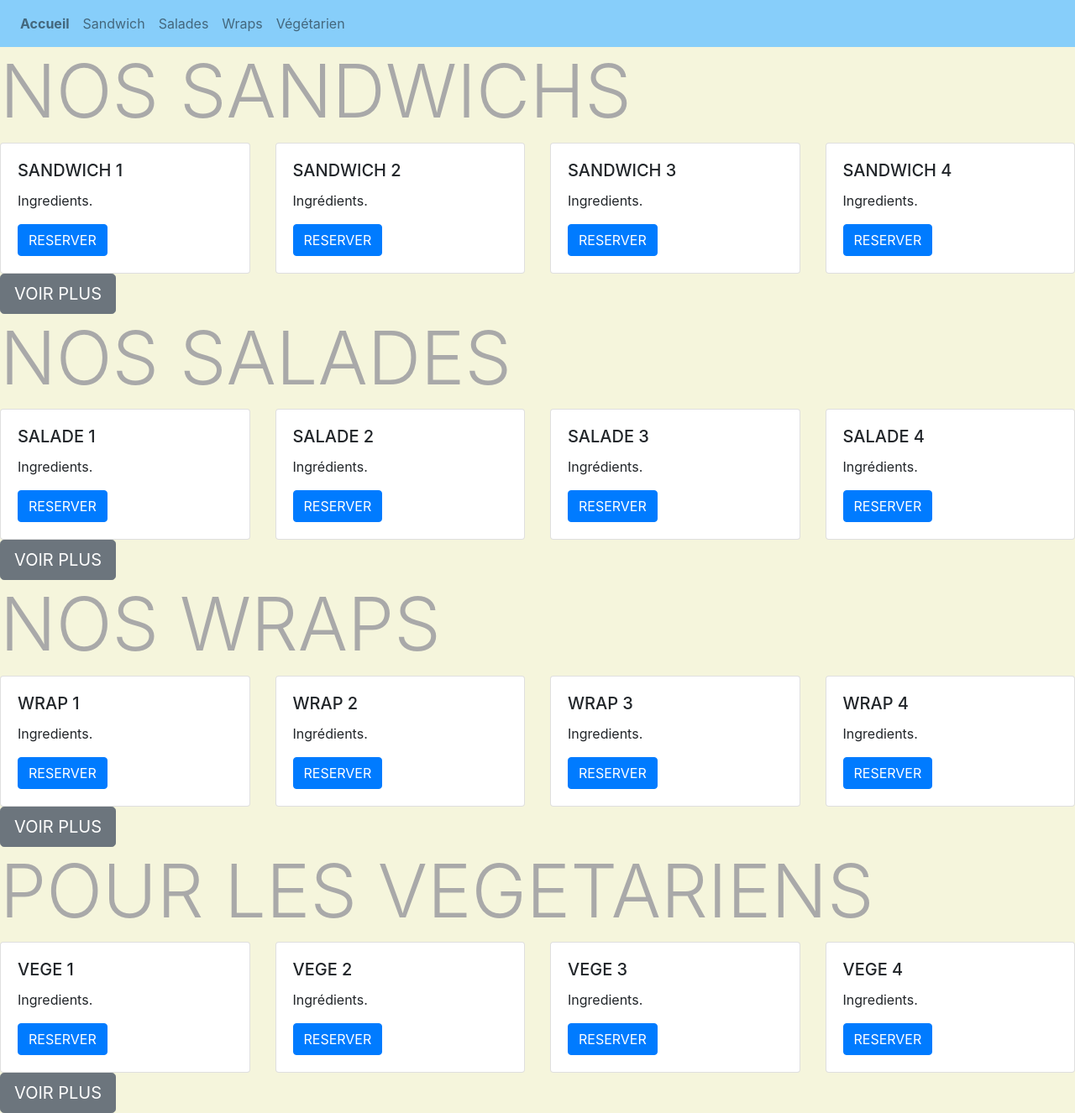
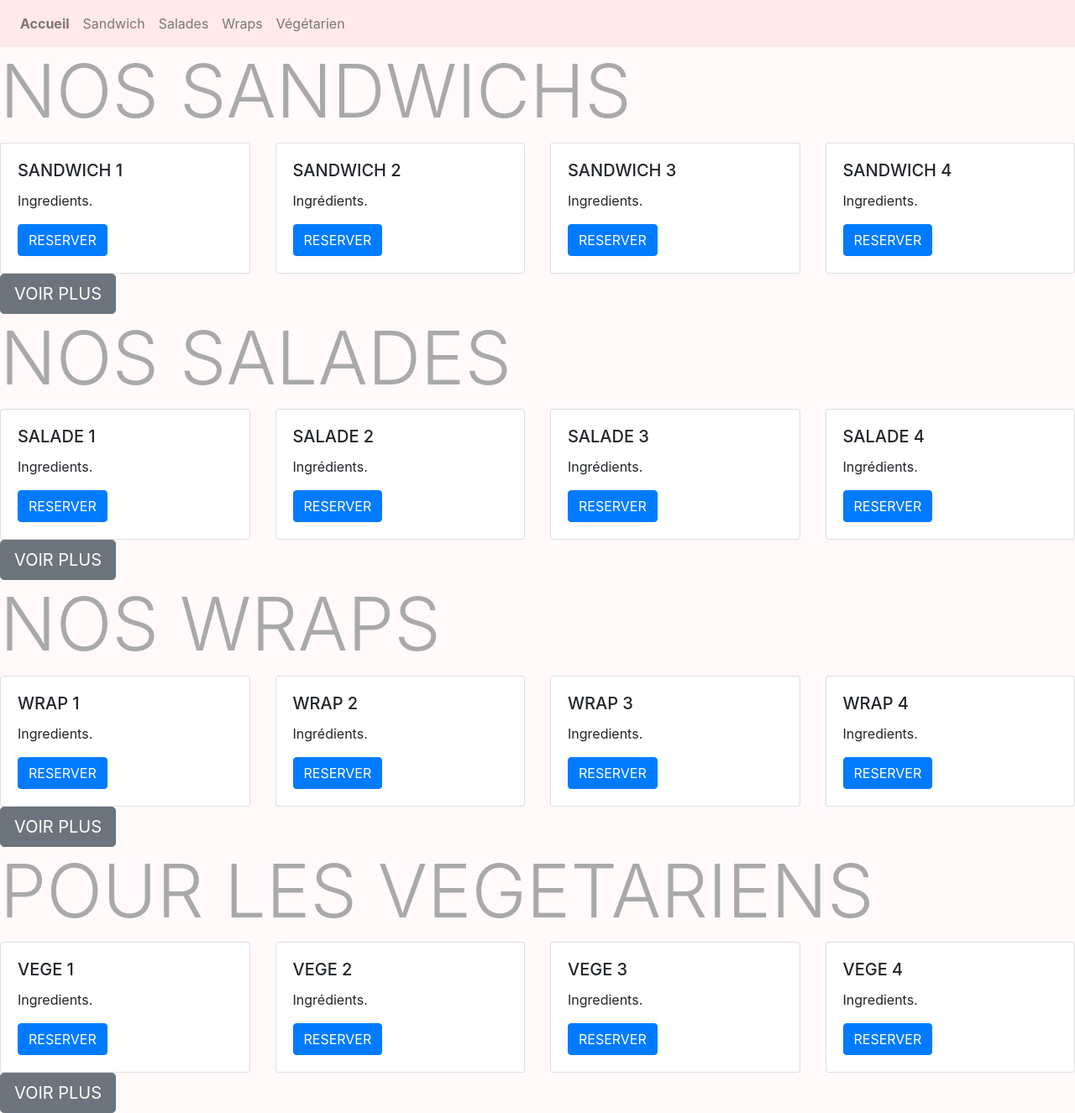
Before and after one commit to apogrll/ProjetWebFinal, a Flask app: page /accueil in a window 1280 px wide. Shown: the whole page at 84% size. Run offline with Flask 2, Linux system fonts and the light colour scheme; some libraries are stand-ins or nearby versions.

Commit message:
colors
couleurs

```diff
--- a/templates/Accueil.html.jinja2
+++ b/templates/Accueil.html.jinja2
@@ -9,7 +9,7 @@
 
     <style>
         body {
-            background-color: beige;
+            background-color: #fff6f79f;
         }
     </style>
 
--- a/templates/Master.html.jinja2
+++ b/templates/Master.html.jinja2
@@ -3,7 +3,7 @@
 
 <html>
 
-<nav class="navbar navbar-expand-sm navbar-light" style="background-color: lightskyblue">
+<nav class="navbar navbar-expand-sm navbar-light" style="background-color: #ffe9e9ff">
     <button class="navbar-toggler" type="button" data-toggle="collapse" data-target="#navbarColor01"
             aria-controls="navbarColor01" aria-expanded="false" aria-label="Toggle navigation">
         <span class="navbar-toggler-icon"></span>
```
